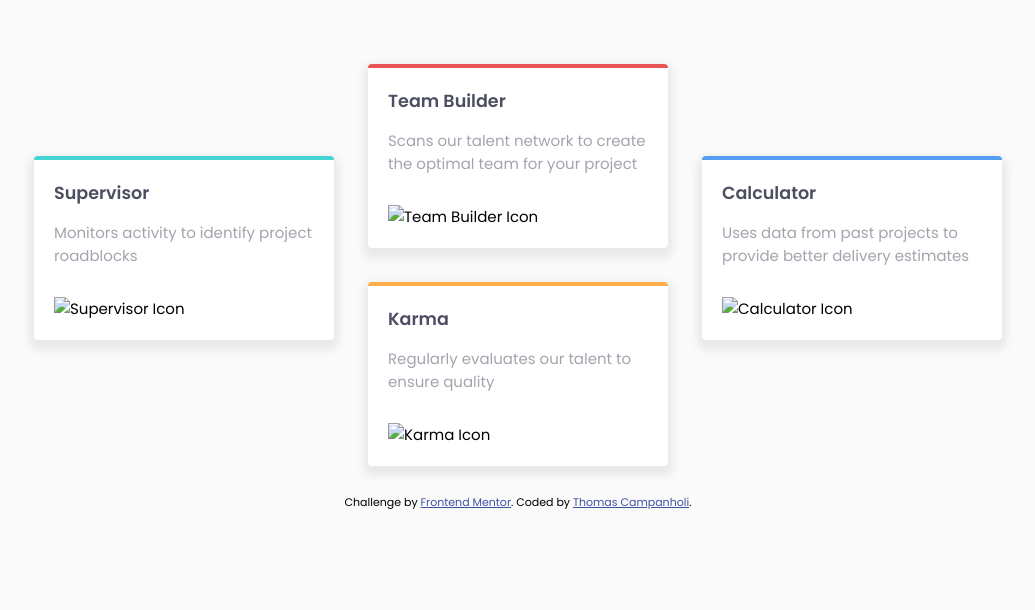
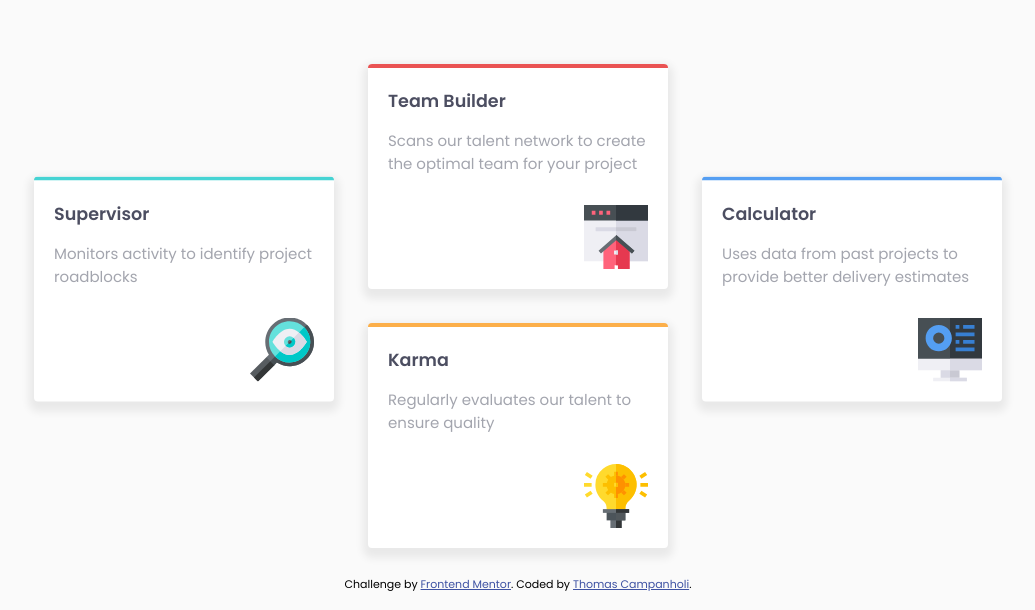
Before and after one commit to wholetomy/four_card_feature_section, a plain HTML site: page index.html in a window 1280 px wide. Shown: the part 190-800 px from the top of the page, without its empty margins (122-1157 px from the left). Drawn offline with Linux system fonts and the light colour scheme.

Commit message:
Update index.html

```diff
--- a/index.html
+++ b/index.html
@@ -3,7 +3,7 @@
 <head>
   <meta charset="UTF-8">
   <meta name="viewport" content="width=device-width, initial-scale=1.0">
-  <link rel="icon" type="image/png" sizes="32x32" href="./images/favicon-32x32.png">
+  <link rel="icon" type="image/png" sizes="32x32" href="favicon-32x32.png">
   <link rel="stylesheet" href="style.css">
   <title>Four card feature section</title>
 </head>
@@ -17,22 +17,22 @@
     <div class="box box1 down">
       <h3>Supervisor</h3>
       <p>Monitors activity to identify project roadblocks</p>
-      <img src="images/icon-supervisor.svg" alt="Supervisor Icon">
+      <img src="icon-supervisor.svg" alt="Supervisor Icon">
     </div>
     <div class="box box2">
       <h3>Team Builder</h3>
       <p>Scans our talent network to create the optimal team for your project</p>
-      <img src="images/icon-team-builder.svg" alt="Team Builder Icon">
+      <img src="icon-team-builder.svg" alt="Team Builder Icon">
     </div>
     <div class="box box4 down">
       <h3>Calculator</h3>
       <p>  Uses data from past projects to provide better delivery estimates</p>
-      <img src="images/icon-calculator.svg" alt="Calculator Icon">
+      <img src="icon-calculator.svg" alt="Calculator Icon">
     </div>
     <div class="box box3">
       <h3>Karma</h3>
       <p>Regularly evaluates our talent to ensure quality</p>
-      <img src="images/icon-karma.svg" alt="Karma Icon">
+      <img src="icon-karma.svg" alt="Karma Icon">
     </div>
   </div>
   <footer>
```
